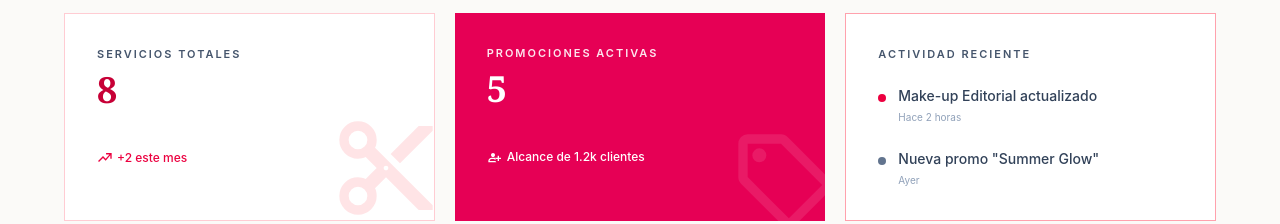
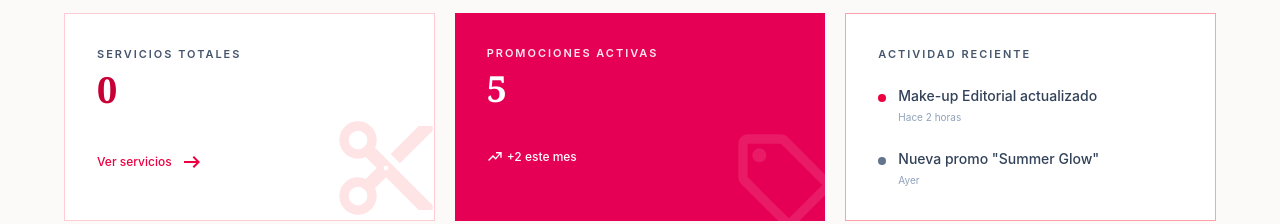
Before and after one commit to Guadalupe1980/studio-Jireh, a React (Vite) app: page /admin in a window 1280 px wide. Shown: the part 370-594 px from the top of the page. Built offline with nearby package versions, Linux system fonts and the light colour scheme; no server answers; the database is empty.

Commit message:
implementacion de grafica en el panel del admin v2

```diff
--- a/src/pages/Login.jsx
+++ b/src/pages/Login.jsx
@@ -1,3 +1,4 @@
+import LinkButton from "../ui/LinkButton";
 
 
 function Login() {
@@ -8,7 +9,7 @@ function Login() {
   }
 
   return (
-    <section className="min-h-screen bg-[#f8f5f6] px-4 py-10 sm:py-3">
+    <section className="min-h-screen bg-[#f8f5f6] px-4 py-10 mt-5 sm:py-3">
       <div className="mx-auto max-w-sm overflow-hidden rounded-[28px] border border-rose-100 bg-white shadow-[0_20px_60px_rgba(93,56,68,0.15)]">
         {/* Encabezado */}
         <div className="px-6 pb-8 pt-7 text-center sm:px-8">
@@ -92,8 +93,8 @@ function Login() {
           </div>
 
           {/* Botón */}
-          <button
-            type="submit"
+          <LinkButton
+            to={"/admin"}
             className="
               mt-8 w-full rounded-md bg-rose-700 px-5 py-4
               text-xs font-bold uppercase tracking-[0.14em] text-white
@@ -103,7 +104,7 @@ function Login() {
             "
           >
             Login to portal
-          </button>
+          </LinkButton>
 
           {/* Texto inferior */}
           <div className="mt-6 border-t border-gray-200 pt-5 text-center">
--- a/src/pages/admin/DashboardAdmin.jsx
+++ b/src/pages/admin/DashboardAdmin.jsx
@@ -1,5 +1,6 @@
 import { useEffect, useState } from "react";
 import { supabase } from "../../utils/supabase";
+import { Link } from "react-router-dom";
 
 function DashboardAdmin() {
   const [categories, setCategories] = useState([]);
@@ -11,10 +12,11 @@ function DashboardAdmin() {
       setLoadingVisits(true);
       setVisitsError("");
 
+      //consulta a supabase
       const { data, error } = await supabase
         .from("service_categories")
         .select("id, name, slug, visits")
-        .order("visits", { ascending: false });
+        .order("visits", { ascending: false }); //Ordénalos de mayor número de visitas a menor.
 
       if (error) {
         console.error("Error al cargar las visitas:", error);
@@ -22,7 +24,7 @@ function DashboardAdmin() {
         setLoadingVisits(false);
         return;
       }
-
+      //Guarda los datos de las categorias de supabase
       setCategories(data || []);
       setLoadingVisits(false);
     }
@@ -30,15 +32,7 @@ function DashboardAdmin() {
     getCategoryVisits();
   }, []);
 
-  /*
-    Buscamos cuál categoría tiene más visitas.
-
-    Ejemplo:
-    Cortes = 120
-    Coloración = 80
-
-    maxVisits = 120
-  */
+  /*Buscamos cuál categoría tiene más visitas.*/
   const maxVisits = Math.max(
     ...categories.map((category) => category.visits || 0),
     1,
@@ -69,22 +63,26 @@ function DashboardAdmin() {
             </p>
 
             <span className="mt-2 block font-serif text-4xl font-semibold text-rose-700">
-              8
+              {categories.length}
             </span>
 
-            <div className="mt-10 flex items-center gap-1 text-xs font-medium text-rose-600">
+            <Link
+              to={"/admin/services"}
+              className="mt-10 flex items-center gap-1 text-xs font-medium text-rose-600"
+            >
+              <span className="flex gap-2 justify-center items-center">
+                Ver servicios{" "}
                 <svg
                   xmlns="http://www.w3.org/2000/svg"
+                  height="24px"
                   viewBox="0 -960 960 960"
+                  width="24px"
                   fill="currentColor"
-                className="h-4 w-4"
-                aria-hidden="true"
                 >
-                <path d="m120-240 240-240 160 160 280-320v200h80v-336H544v80h202L520-438 360-598 64-302l56 62Z" />
+                  <path d="m560-240-56-58 142-142H160v-80h486L504-662l56-58 240 240-240 240Z" />
                 </svg>
-
-              <span>+2 este mes</span>
-            </div>
+              </span>
+            </Link>
 
             {/* Icono decorativo */}
             <svg
@@ -116,10 +114,10 @@ function DashboardAdmin() {
                 className="h-4 w-4"
                 aria-hidden="true"
               >
-                <path d="M720-440v-120h-80v120H520v80h120v120h80v-120h120v-80H720ZM360-480q-50 0-85-35t-35-85q0-50 35-85t85-35q50 0 85 35t35 85q0 50-35 85t-85 35ZM80-160v-80q0-83 58.5-141.5T280-440h160q31 0 59 9t52 25q-17 22-30 47t-21 52q-14-13-30-23t-34-17q-18-6-37-9.5t-39-3.5H280q-50 0-85 35t-35 85v0h346q11 22 26 42t34 38H80Z" />
+                <path d="m120-240 240-240 160 160 280-320v200h80v-336H544v80h202L520-438 360-598 64-302l56 62Z" />
               </svg>
 
-              <span>Alcance de 1.2k clientes</span>
+              <span>+2 este mes</span>
             </div>
 
             {/* Icono decorativo */}
@@ -209,7 +207,7 @@ function DashboardAdmin() {
 
                 return (
                   <div key={category.id}>
-                    {/* Nombre y cantidad */}
+                    {/* Nombre y visitas */}
                     <div className="mb-2 flex items-center justify-between gap-4">
                       <span className="text-sm font-medium text-slate-700">
                         {category.name}
@@ -221,14 +219,20 @@ function DashboardAdmin() {
                       </span>
                     </div>
 
-                    {/* Barra */}
-                    <div className="h-3 w-full overflow-hidden rounded-full bg-rose-100">
+                    {/* Barra y porcentaje */}
+                    <div className="flex items-center gap-3">
+                      <div className="h-3 flex-1 overflow-hidden rounded-full bg-rose-100">
                         <div
                           className="h-full rounded-full bg-rose-700 transition-all duration-700"
                           style={{
                             width: `${percentage}%`,
                           }}
                         ></div>
+                      </div>
+
+                      <span className="w-12 text-right text-xs font-semibold text-rose-700">
+                        {percentage.toFixed(1)}%
+                      </span>
                     </div>
                   </div>
                 );
```
Lines whose indentation alone changed are shown as unchanged.
